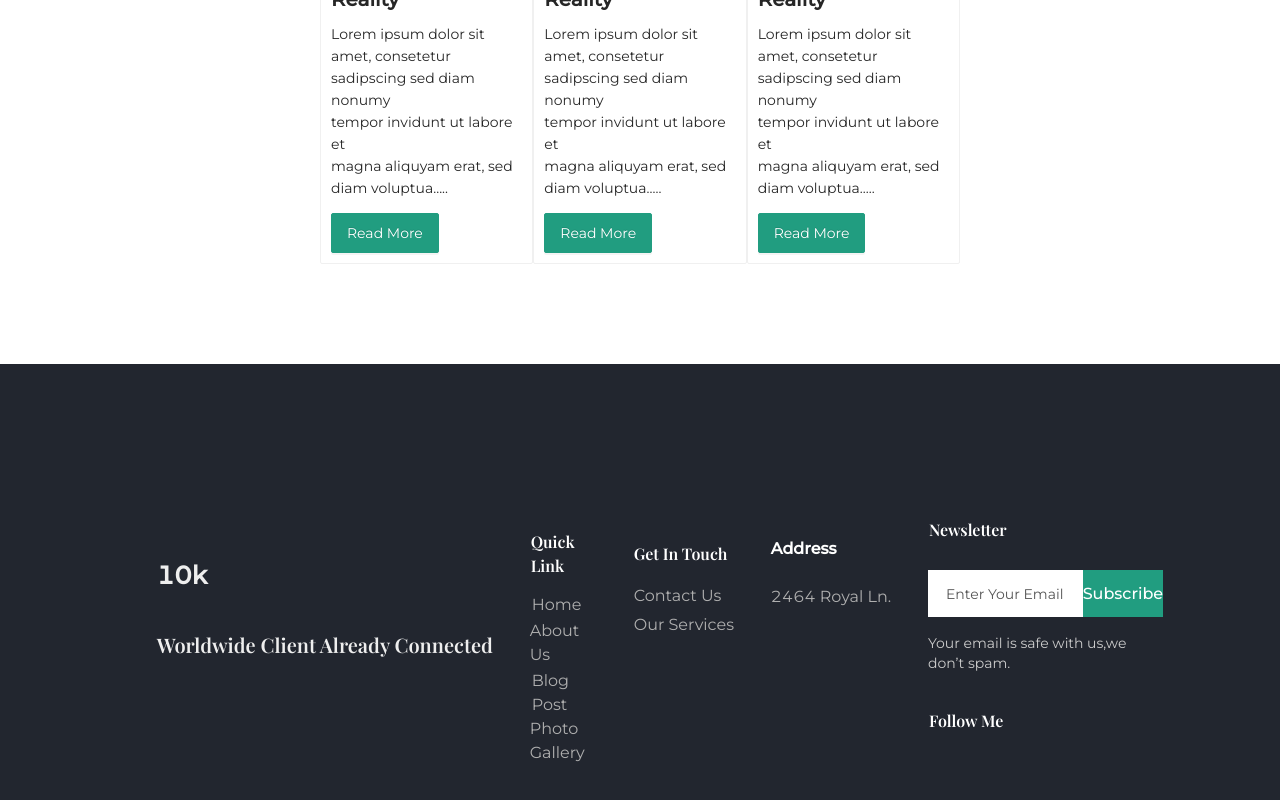
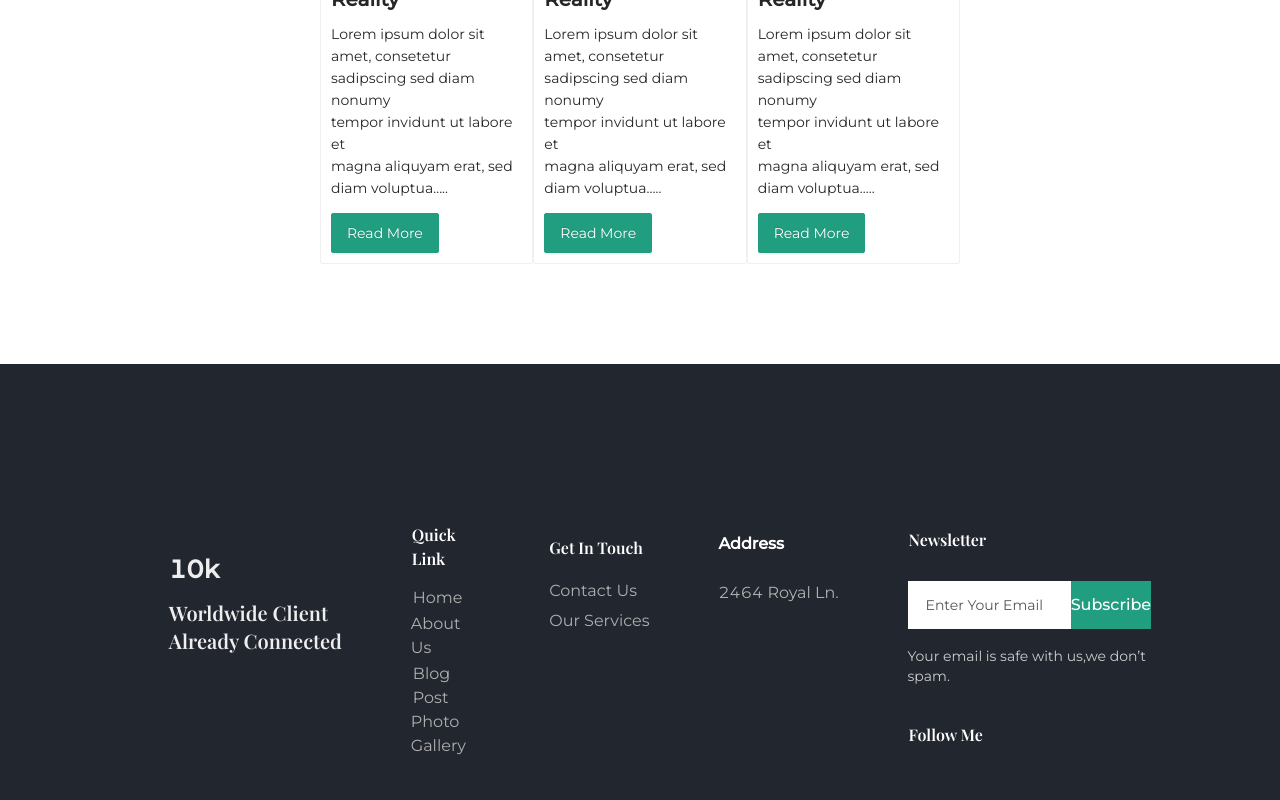
Before and after one commit to tpeo/BiGAustin, a React (Create React App) app: page / in a window 1280 px wide. Shown: the part 3492-4292 px from the top of the page. Built offline with nearby package versions, Linux system fonts and the light colour scheme; a web font is replaced by a local one.

Commit message:
bottom bar styling

```diff
--- a/src/components/bottomBar/bottomBar.css
+++ b/src/components/bottomBar/bottomBar.css
@@ -19,7 +19,7 @@
   flex-basis: 100%;
   justify-content: space-evenly;
   align-items: center;
-  padding: 40px 80px 43px;
+  padding: 30px 60px 43px;
   display: flex;
   vertical-align: top;
 }
@@ -142,7 +142,7 @@
   justify-content: space-between;
   align-self: flex-start;
   align-items: stretch;
-  margin-top: 133px;
+  margin-top: 138px;
   display: flex;
   float: left;
   vertical-align: top;
@@ -166,7 +166,8 @@
   flex-basis: 21%;
   justify-content: space-between;
   align-items: stretch;
-  margin-bottom: 34px;
+  /* margin-bottom: 34px; */
+  margin-top: 0px;
   font-family: Playfair Display;
   font-size: .875rem;
   display: flex;
--- a/src/components/bottomBar/bottomBar.js
+++ b/src/components/bottomBar/bottomBar.js
@@ -9,7 +9,7 @@ export default function BottomBar() {
         <div className="flex-container">
           <span className="num-10-k">10k</span>
           <span className="worldwide-client-alr">
-            Worldwide Client Already Connected
+            Worldwide Client <br /> Already Connected
           </span>
         </div>
         <div className="flex-container-1">
```
